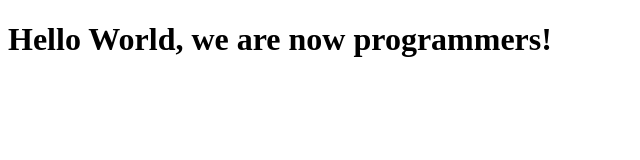
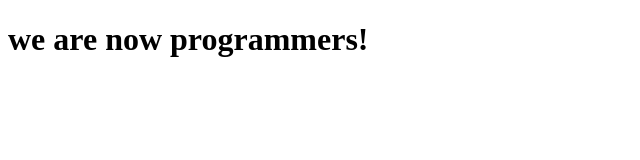
Before and after one commit to Wahaj-Ali/WP, a plain HTML site: page fcc-test-suite-template-master/index.html in a window 1280 px wide. Shown: the whole page, without its empty margins (0-640 px from the left). Drawn offline with Linux system fonts and the light colour scheme.

Commit message:
fourth commit

```diff
--- a/fcc-test-suite-template-master/index.html
+++ b/fcc-test-suite-template-master/index.html
@@ -21,7 +21,7 @@
     - The freeCodeCamp Team
 
     -->
-    <h1>Hello World, we are now programmers!</h1>
+    <h1>we are now programmers!</h1>
     <script src="js/index.js"></script>
   </body>
 </html>
```
